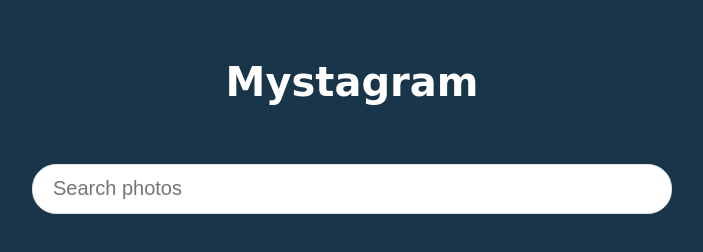
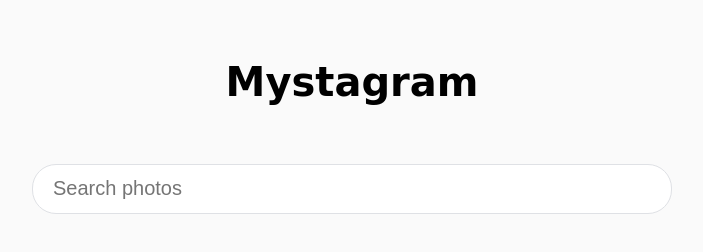
Before and after one commit to sodanumpach/Visansaya_Mystagem2, a website: page public/index.html in a window 1280 px wide. Shown: the whole page, without its empty margins (288-991 px from the left). Drawn offline with nearby package versions, Linux system fonts and the light colour scheme.

Commit message:
update background-color

```diff
--- a/public/index.css
+++ b/public/index.css
@@ -6,7 +6,7 @@ body {
   margin: 0;
   color: black;
 
-  background: #193549;
+  background-color: #fafafa;
   text-align: center;
   font-family: "helvetica neue", sans-serif;
   font-weight: 100;
@@ -16,7 +16,7 @@ body {
 h1 {
   text-align: center;
   font-family: cursive;
-  color: white;
+  color: black;
   padding: 2rem 15rem;
 
 }
```
